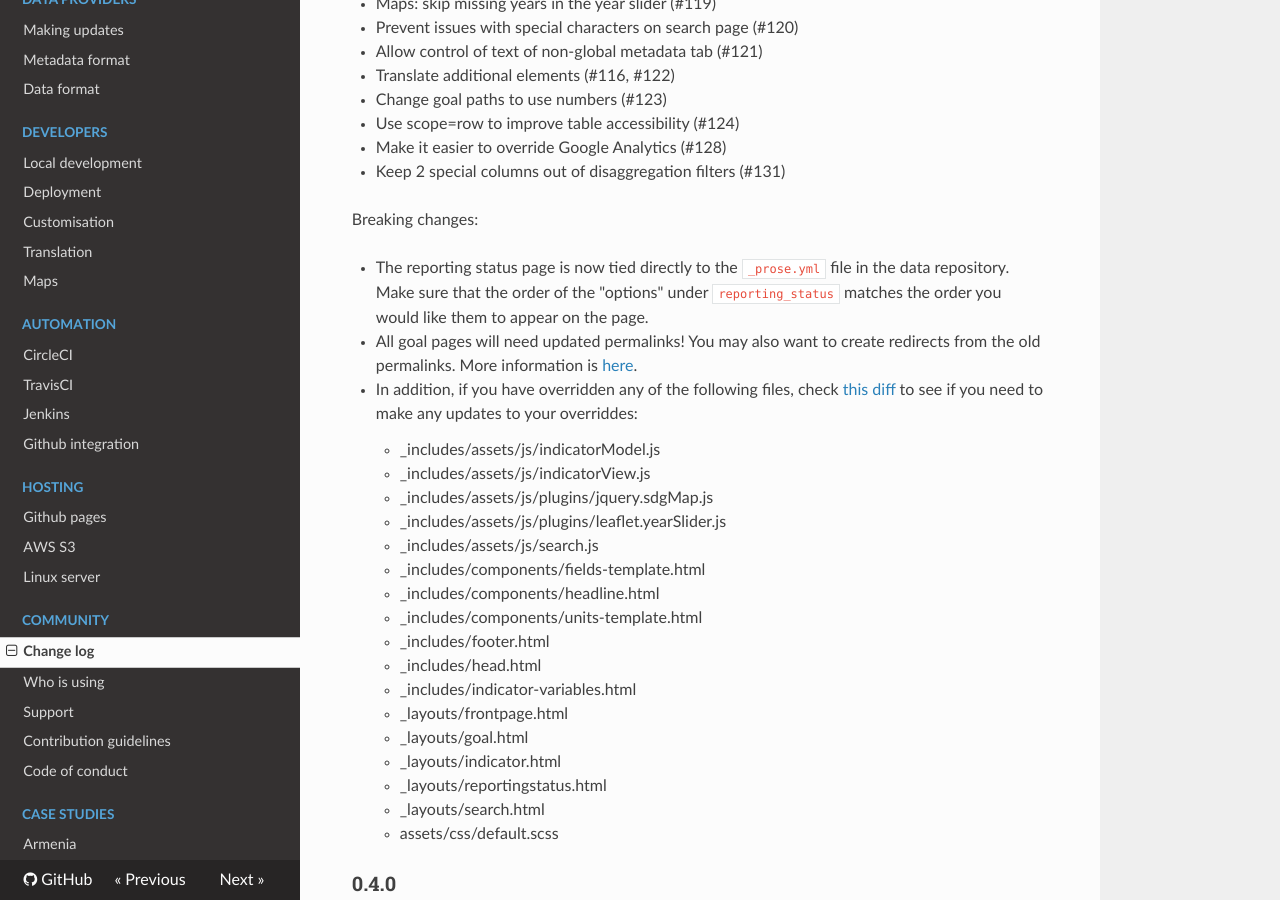
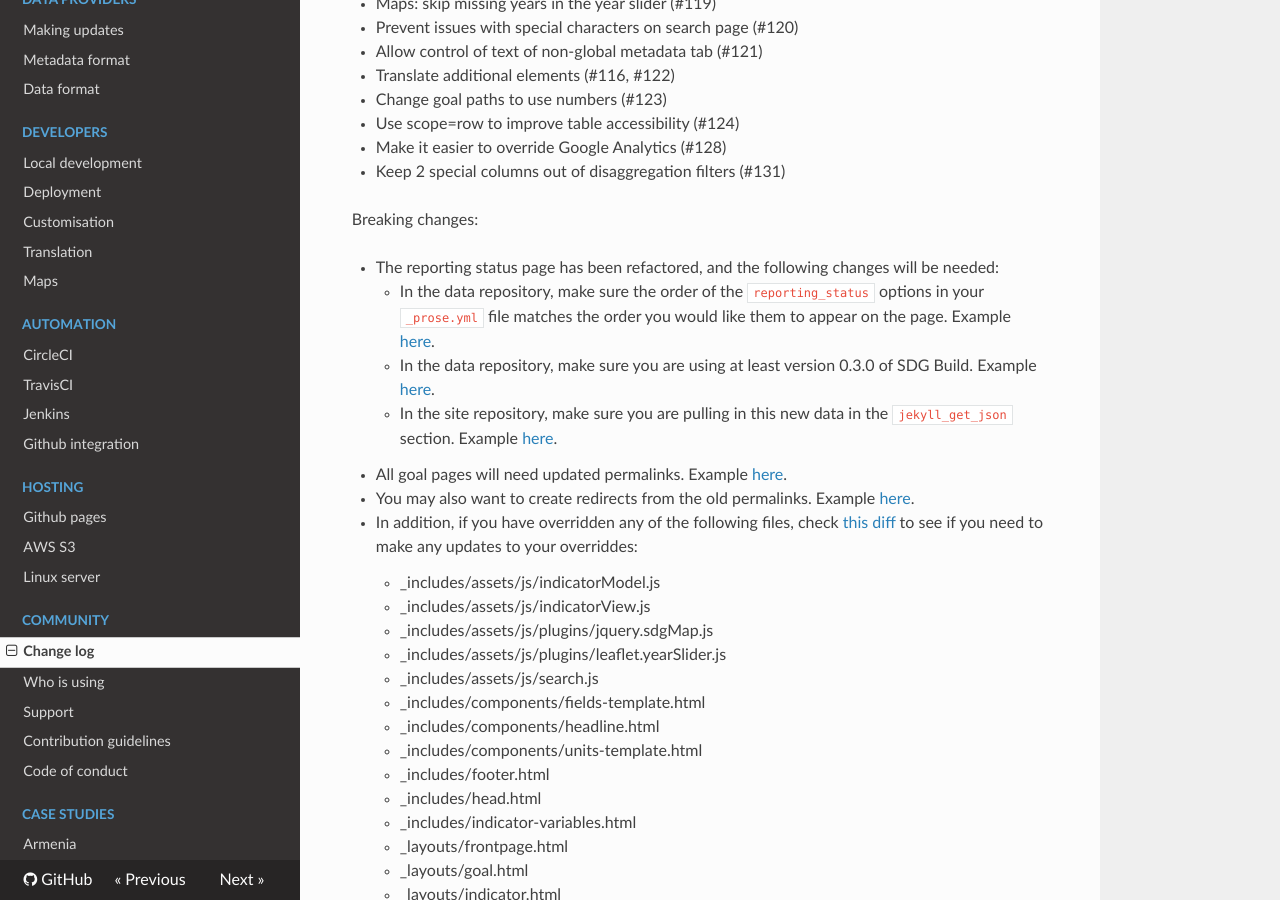
Before and after one commit to open-sdg/open-sdg, an MkDocs documentation site: the page built from docs/changelog.md, in a window 1280 px wide and 900 px high, scrolled down 338 px. Built offline with MkDocs 1.6.1, drawn with Linux system fonts in a browser that asks for light colours; nearby versions of some CDN libraries; old or Windows-style settings are respelled for this version of MkDocs.

Commit message:
More info on reporting status update, and links to code examples

```diff
--- a/docs/changelog.md
+++ b/docs/changelog.md
@@ -18,8 +18,12 @@ Refactoring, re-structuring, bug fixes, and enhancements.
 
 Breaking changes:
 
-* The reporting status page is now tied directly to the `_prose.yml` file in the data repository. Make sure that the order of the "options" under `reporting_status` matches the order you would like them to appear on the page.
-* All goal pages will need updated permalinks! You may also want to create redirects from the old permalinks. More information is [here](https://github.com/open-sdg/open-sdg/pull/123#issue-261720878).
+* The reporting status page has been refactored, and the following changes will be needed:
+    * In the data repository, make sure the order of the `reporting_status` options in your `_prose.yml` file matches the order you would like them to appear on the page. Example [here](https://github.com/armstat/sdg-data-armenia/pull/17/commits/6b62e7c5ecb17a11444638c885bcffdfd672e232).
+    * In the data repository, make sure you are using at least version 0.3.0 of SDG Build. Example [here](https://github.com/armstat/sdg-data-armenia/pull/17/commits/4fbb754642ef0993d82cc94310fccf310f38bb83).
+    * In the site repository, make sure you are pulling in this new data in the `jekyll_get_json` section. Example [here](https://github.com/armstat/sdg-site-armenia/commit/d68abf39e6aace53827db6995e850e5a4d3e4385).
+* All goal pages will need updated permalinks. Example [here](https://github.com/brockfanning/sdg-indicators/commit/648c1a9ae037ea22ed65bcf4158f7d1612934d2b).
+* You may also want to create redirects from the old permalinks. Example [here](https://github.com/brockfanning/sdg-indicators/commit/e0093955cdafef93e31847cba61837881ada3e04).
 * In addition, if you have overridden any of the following files, check [this diff](https://github.com/open-sdg/open-sdg/compare/0.4.0...0.5.0) to see if you need to make any updates to your overriddes:
     * _includes/assets/js/indicatorModel.js
     * _includes/assets/js/indicatorView.js
```
